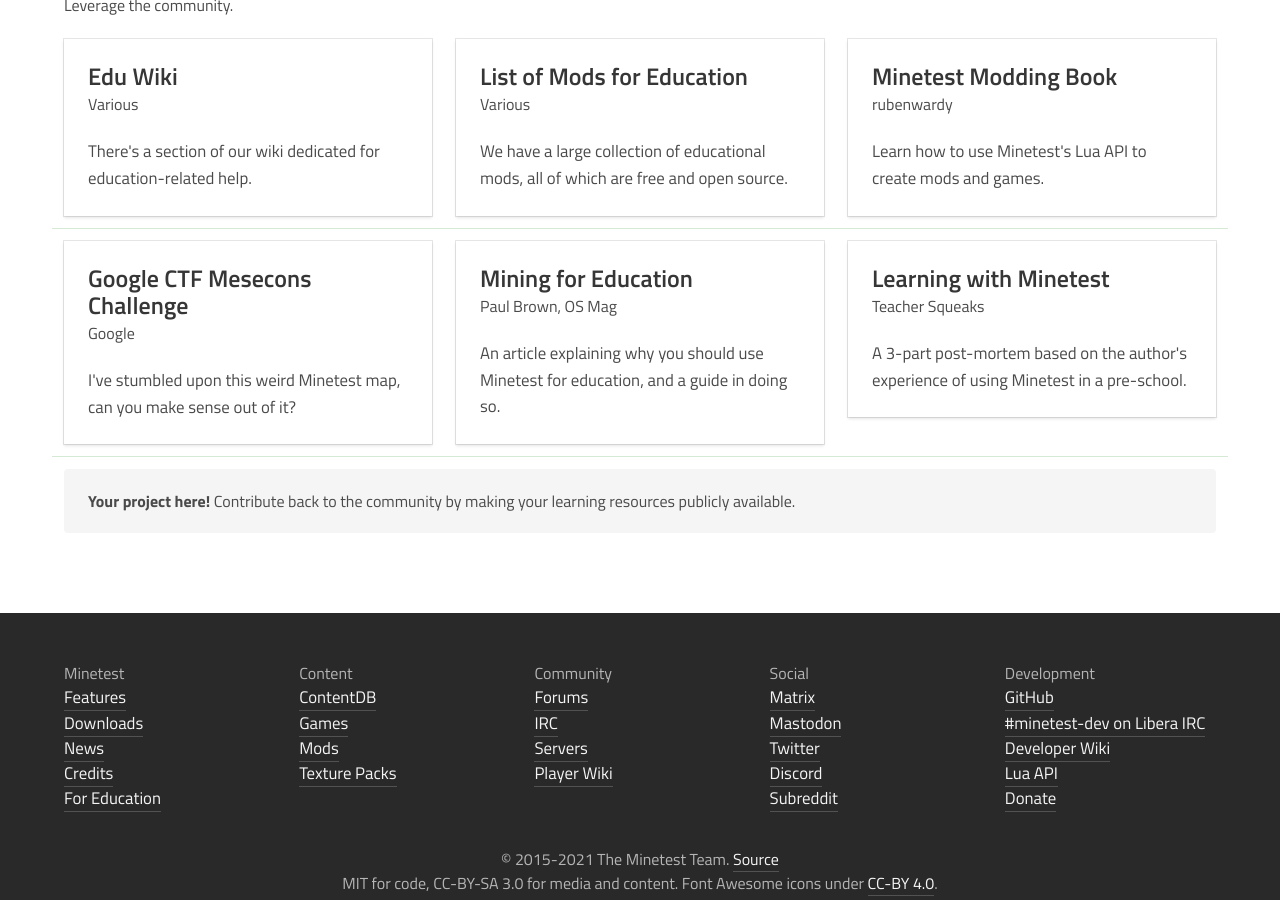
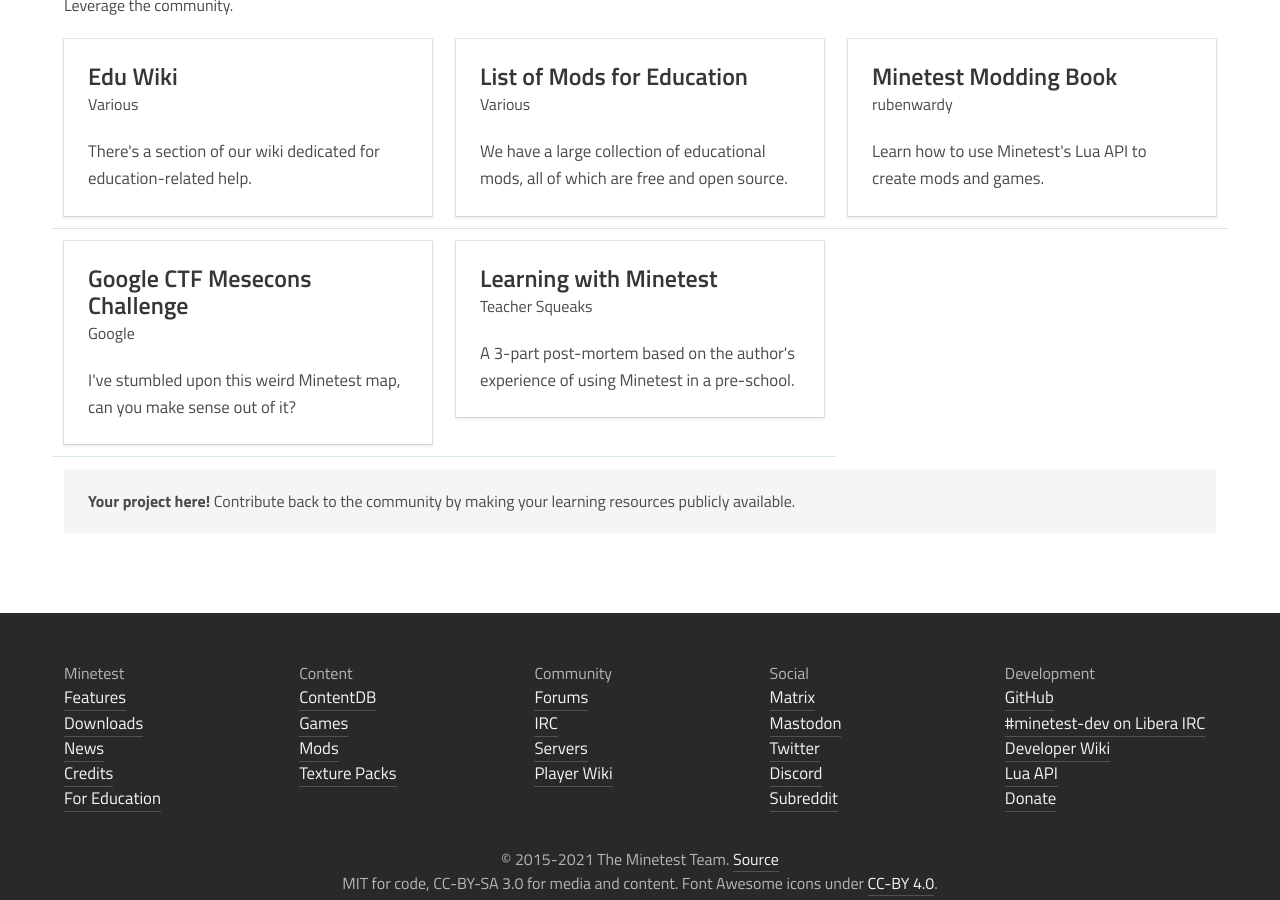
Before and after one commit to minetest/minetest.github.io, a Jekyll site: the page built from education.html, in a window 1280 px wide and 900 px high, scrolled down 1354 px. Built offline with Jekyll 4.4.1, drawn with Linux system fonts in a browser that asks for light colours; comment, search, counter and statistics services are not loaded.

Commit message:
Remove dead link (404) in Education (#236)

```diff
--- a/_data/edu.yml
+++ b/_data/edu.yml
@@ -74,11 +74,6 @@ resources:
   para: I've stumbled upon this weird Minetest map, can you make sense out of it?
   url: https://capturetheflag.withgoogle.com/#challenges/hardware-minetest
 
-- title: Mining for Education
-  author: Paul Brown, OS Mag
-  para: An article explaining why you should use Minetest for education, and a guide in doing so.
-  url: http://www.ocsmag.com/2016/04/04/mining-for-education/
-
 - title: Learning with Minetest
   author: Teacher Squeaks
   para: A 3-part post-mortem based on the author's experience of using Minetest in a pre-school.
```
